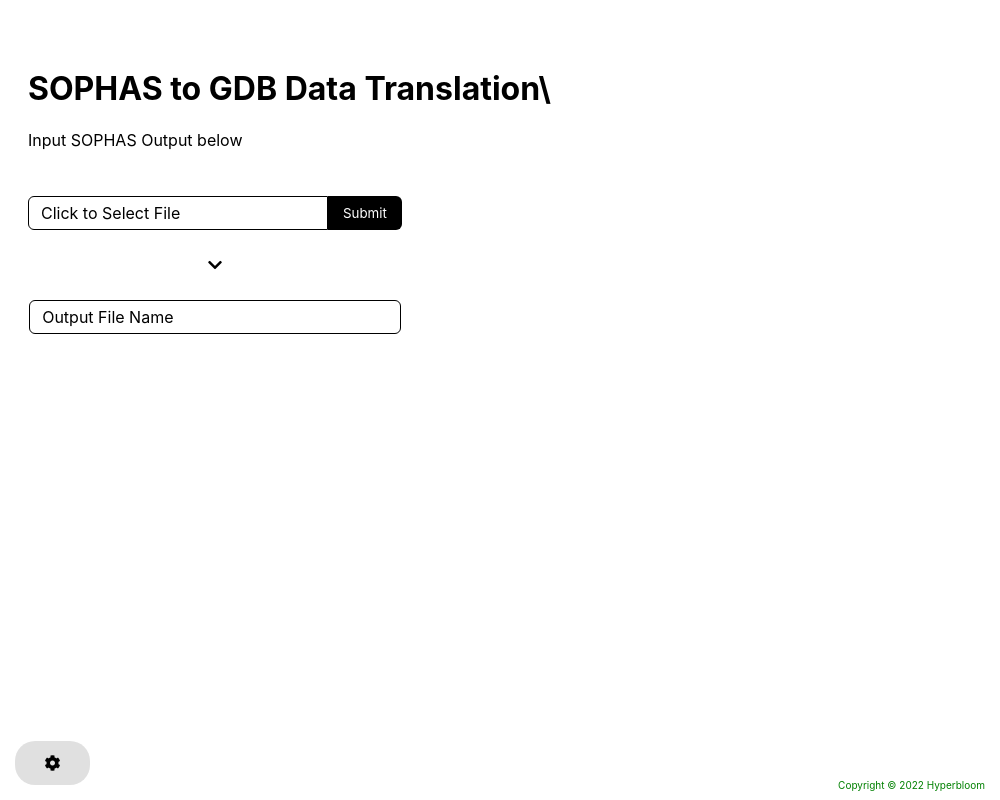
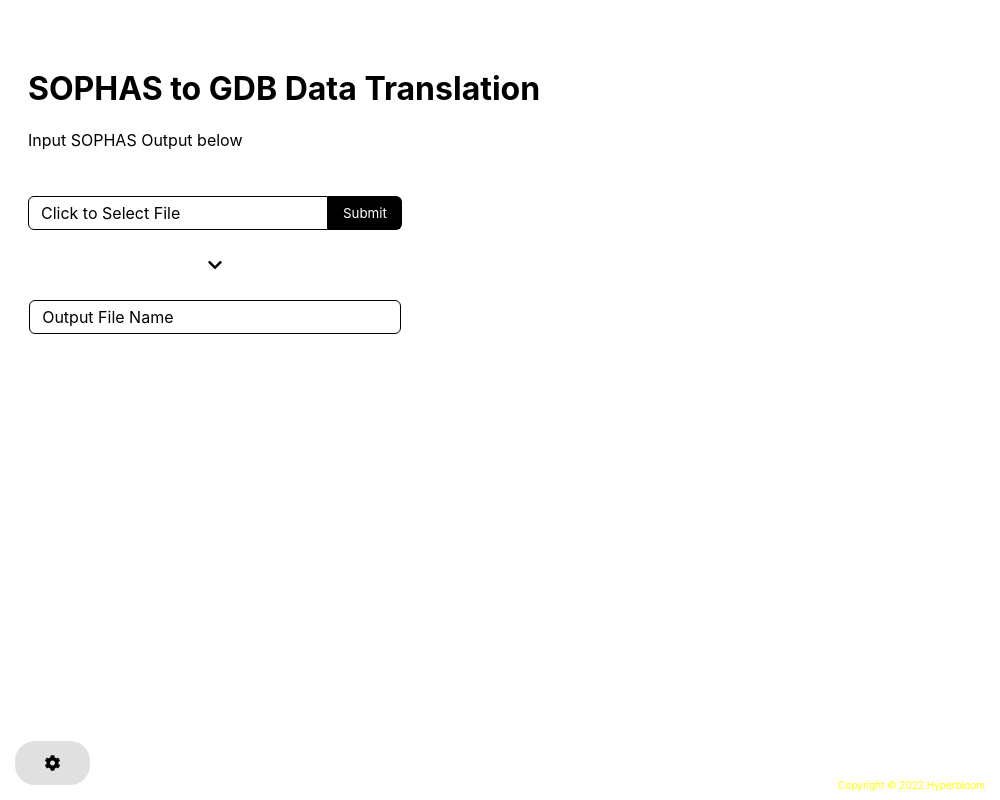
Before and after one commit to Hyperbloom-AI/electron-python-baseplate, an Electron app: page index.html in a window 1000 px wide. Drawn offline with Linux system fonts and the light colour scheme.

Commit message:
Updated App

```diff
--- a/index.html
+++ b/index.html
@@ -12,7 +12,7 @@
   <body data-theme="device">
     <br/>
 
-    <h1>SOPHAS to GDB Data Translation\</h1>
+    <h1>SOPHAS to GDB Data Translation</h1>
     <p>Input SOPHAS Output below</p>
     <div class="trans__wrapper">
         <div class="fs__wrapper">
--- a/package.json
+++ b/package.json
@@ -1,6 +1,6 @@
 {
   "name": "sophas-to-graduate-database",
-  "version": "1.0.3",
+  "version": "1.0.4",
   "description": "A desktop application to convert SOPHAS exports into SCHEMA for GDB",
   "repository": "https://github.com/Hyperbloom-AI/electron-python-baseplate",
   "main": "main.js",
--- a/styles/scaffolding.css
+++ b/styles/scaffolding.css
@@ -161,7 +161,7 @@ img {
     bottom: 9px;
     right: 15px;
     font-size: 10px;
-    color: green
+    color: yellow
 }
 
 input[type="file"] {
```
Also changed, not shown: 1 other file.
